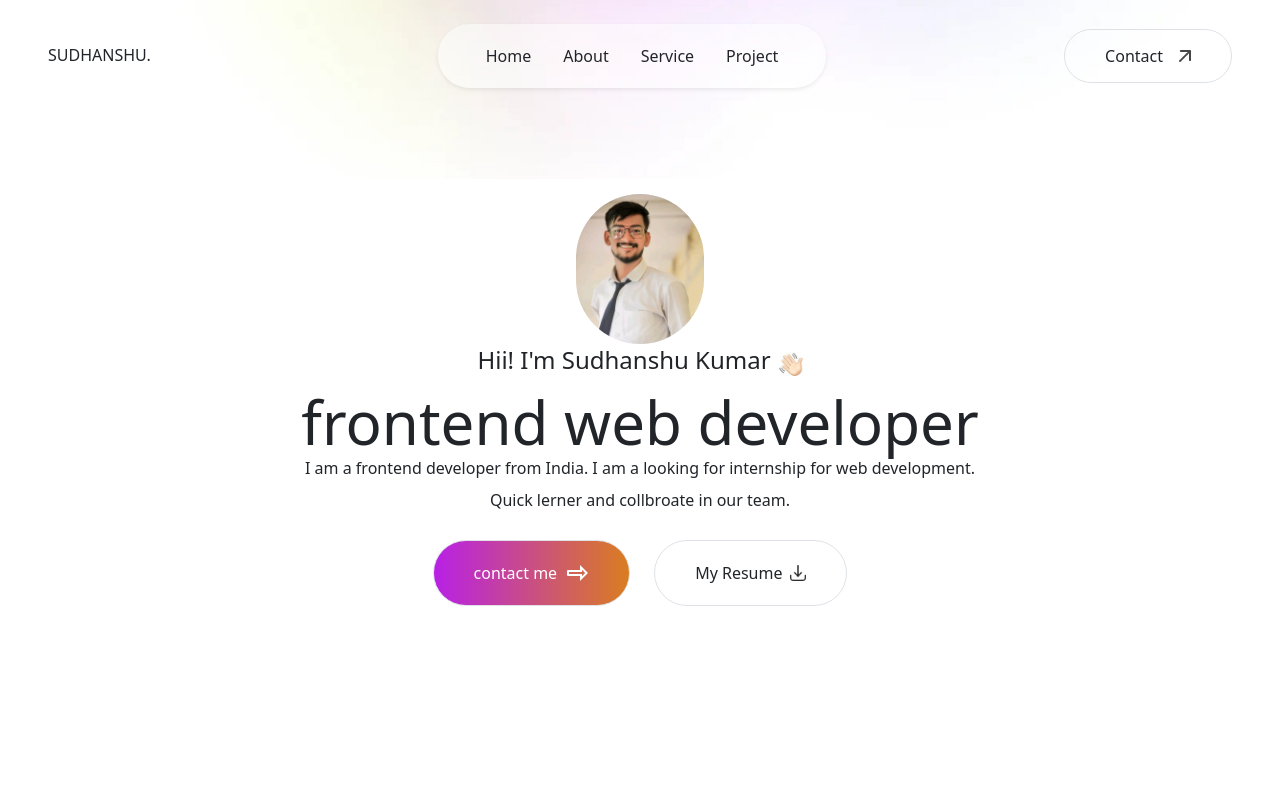
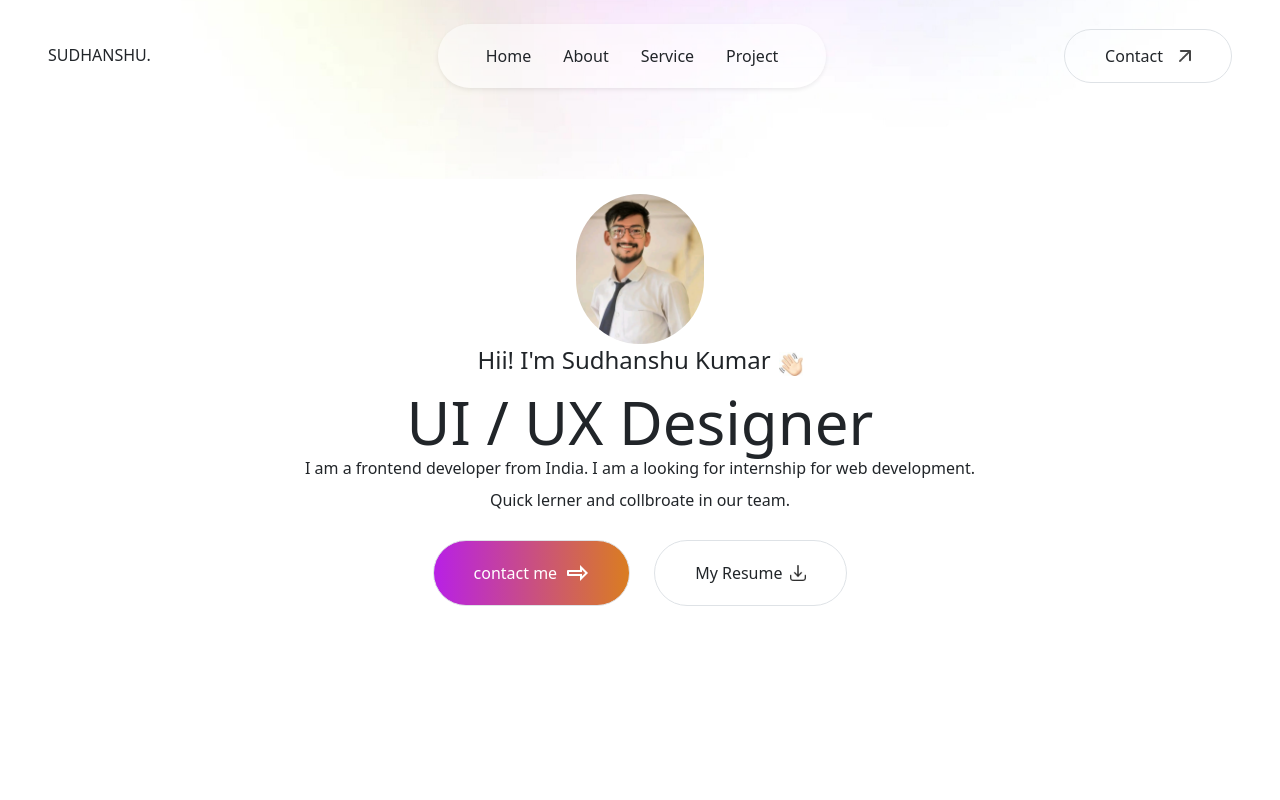
Before and after one commit to sudhanshu800/portfolio, a plain HTML site: page index.html in a window 1280 px wide. Shown: the top 800 px of the page. Drawn offline with nearby package versions, Linux system fonts and the light colour scheme; a web font is replaced by a local one.

Commit message:
Update index.html

```diff
--- a/index.html
+++ b/index.html
@@ -72,7 +72,7 @@
         <img src="images/profile.png.png" alt="" class="rounded-full w-32 overflow-hidden">
         <h3 class="flex items-end gap-2 text-xl md:text-2xl mb-3 font-Ovo">Hii! I'm Sudhanshu Kumar <img
                 src="images/hand-icon.jpg" alt="" class="w-6"></h3>
-        <h1 class="text-3xl sm:text-6xl lg:text[66px] font-Ovo">frontend web developer</h1>
+        <h1 class="text-3xl sm:text-6xl lg:text[66px] font-Ovo">UI / UX Designer</h1>
         <p class="max-w-2xl mx-auto font-Ovo">I am a frontend developer from India. I am a looking for internship for
             web
             development. Quick lerner and collbroate in our team. </p>
```
